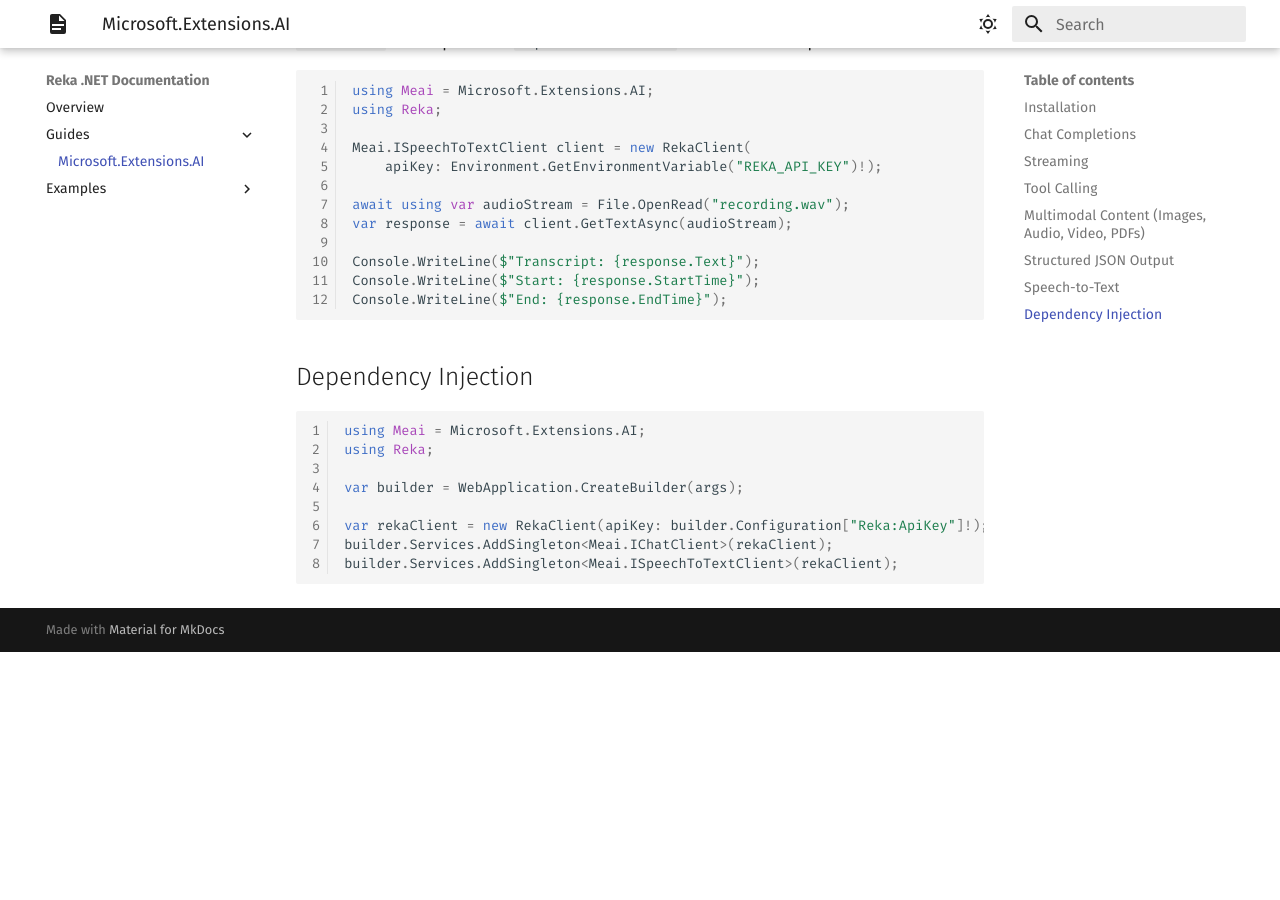
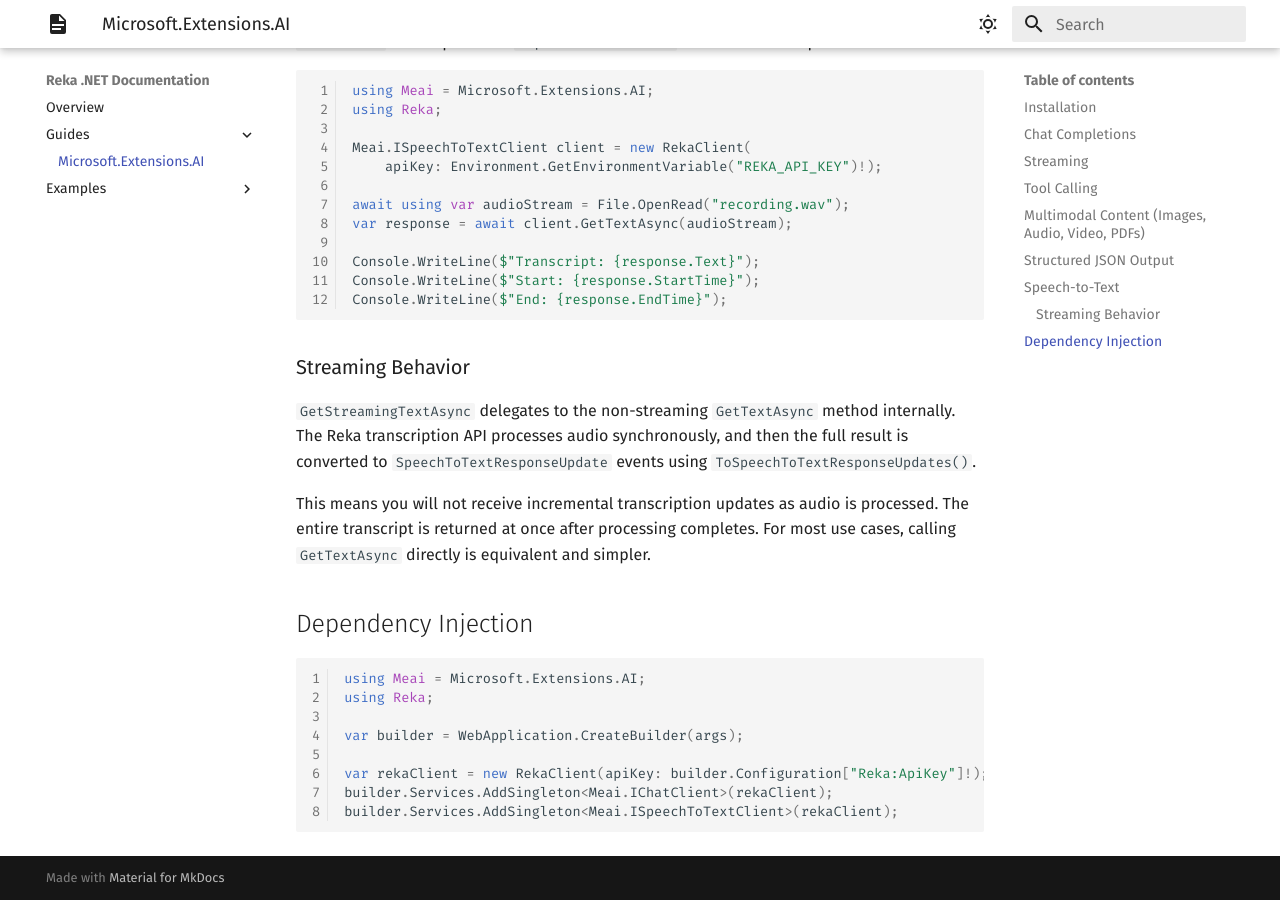
Before and after one commit to tryAGI/Reka, an MkDocs documentation site: the page built from docs/guides/meai.md, in a window 1280 px wide and 900 px high, scrolled down 3186 px. Built offline with MkDocs 1.6.1 and Material for MkDocs 9.7.7, drawn with Linux system fonts in a browser that asks for light colours; the version menu is left out; before the commit the page ends 3838 px from its top, so only the background shows below that.

Commit message:
Add streaming behavior notes to MEAI guide
Co-Authored-By: Claude Opus 4.6 <noreply@anthropic.com>

````diff
--- a/docs/guides/meai.md
+++ b/docs/guides/meai.md
@@ -161,6 +161,12 @@ Console.WriteLine($"Start: {response.StartTime}");
 Console.WriteLine($"End: {response.EndTime}");
 ```
 
+### Streaming Behavior
+
+`GetStreamingTextAsync` delegates to the non-streaming `GetTextAsync` method internally. The Reka transcription API processes audio synchronously, and then the full result is converted to `SpeechToTextResponseUpdate` events using `ToSpeechToTextResponseUpdates()`.
+
+This means you will not receive incremental transcription updates as audio is processed. The entire transcript is returned at once after processing completes. For most use cases, calling `GetTextAsync` directly is equivalent and simpler.
+
 ## Dependency Injection
 
 ```csharp
````
